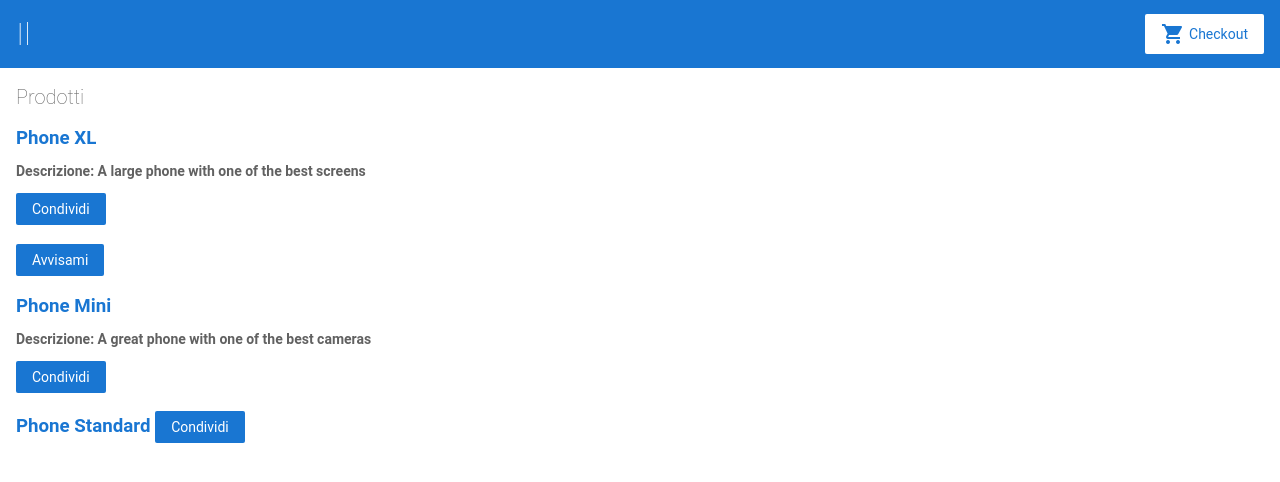
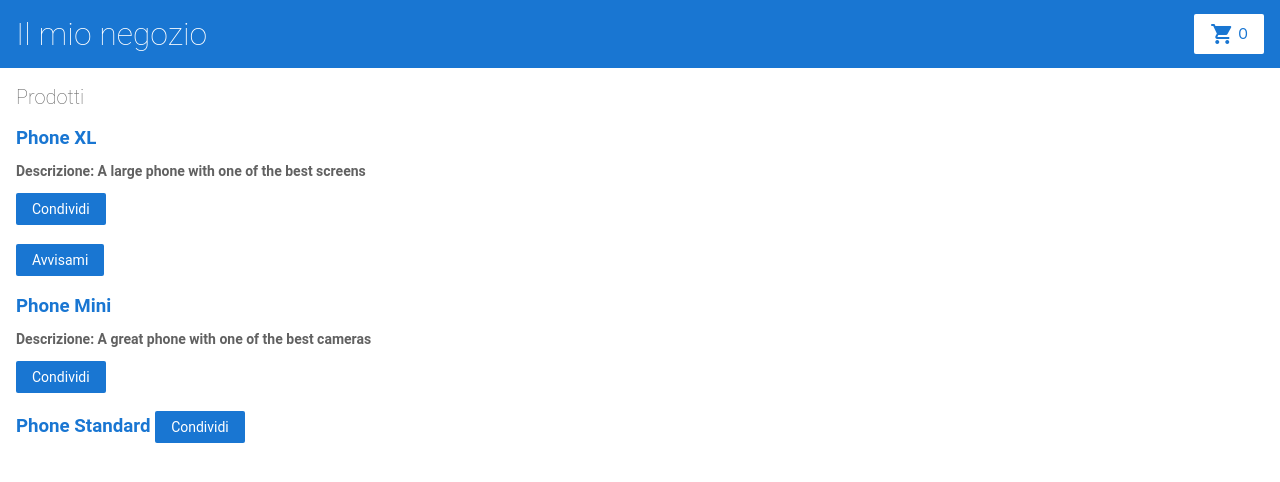
Before and after one commit to dprimon/angular-nrqxbs, an Angular app: page / in a window 1280 px wide. Shown: the top 482 px of the page. Built offline with nearby package versions, Linux system fonts and the light colour scheme.

Commit message:
Add other top bar missing text

```diff
--- a/src/app/top-bar/top-bar.component.html
+++ b/src/app/top-bar/top-bar.component.html
@@ -1,8 +1,8 @@
 <a [routerLink]="['/']">
-  <h1>Il </h1>
+  <h1>Il mio negozio</h1>
 </a>
 
-<a class="button fancy-button"><i class="material-icons">shopping_cart</i>Checkout</a>
+<a class="button fancy-button"><i class="material-icons">shopping_cart</i>O</a>
 
 <!--
 Copyright Google LLC. All Rights Reserved.
```
